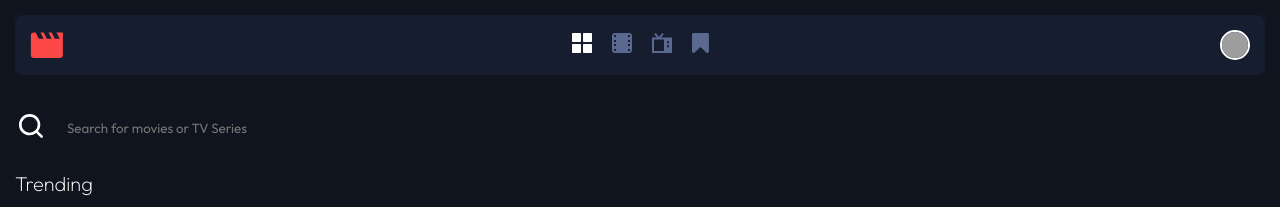
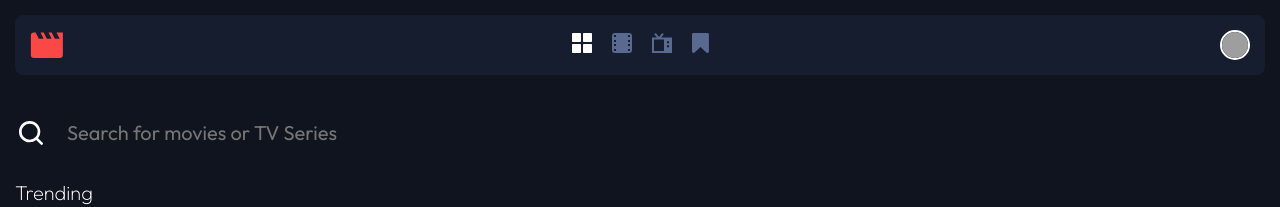
Before and after one commit to nkululek0/entertainment-web-app, a React (Vite) app: page / in a window 1280 px wide. Shown: the top 207 px of the page. Built offline with nearby package versions, Linux system fonts and the light colour scheme; grey boxes are pictures that could not be loaded.

Commit message:
(Update): home-tablet-view -> adds search bar component styling

```diff
--- a/src/components/search/Search.module.css
+++ b/src/components/search/Search.module.css
@@ -1,5 +1,6 @@
 #search-wrapper {
   display: flex;
+  align-items: center;
 
   input {
     flex-grow: 1;
@@ -8,3 +9,11 @@
     padding: 10px 20px
   }
 }
+
+@media screen and (min-width: 768px) {
+  #search-wrapper {
+    input {
+      font-size: 20px;
+    }
+  }
+}
```
